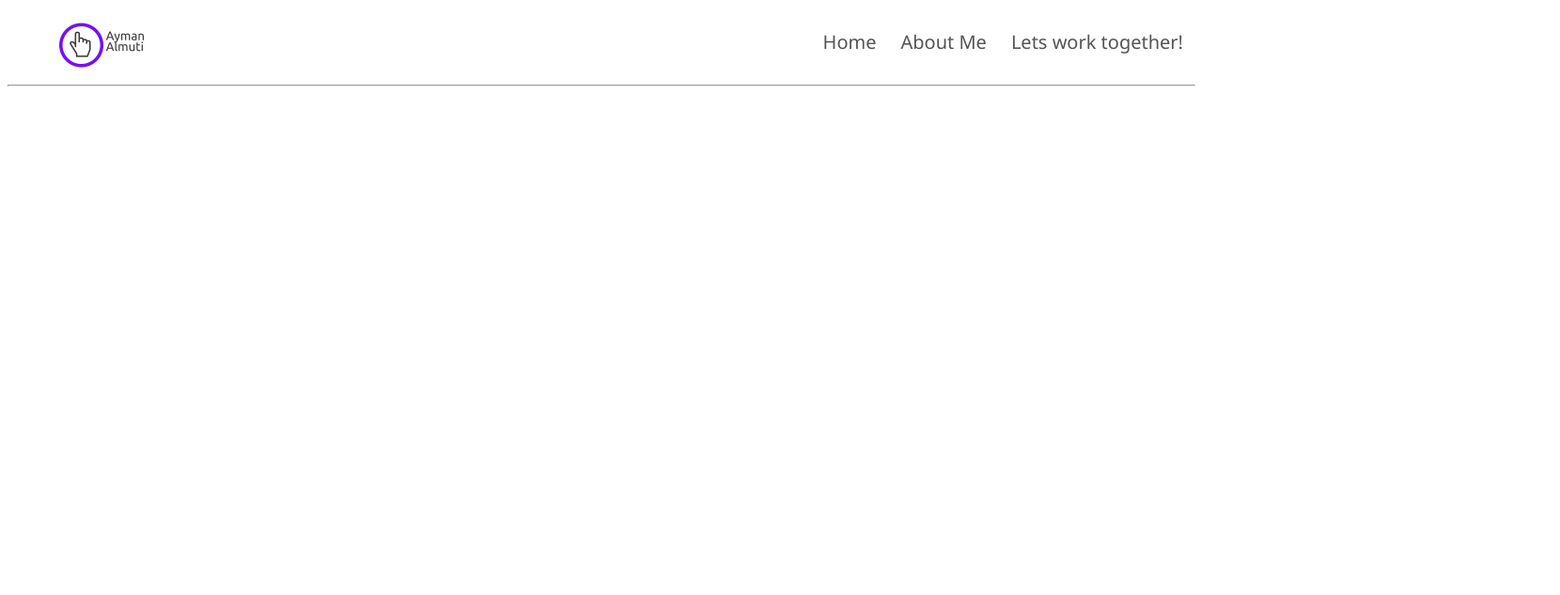
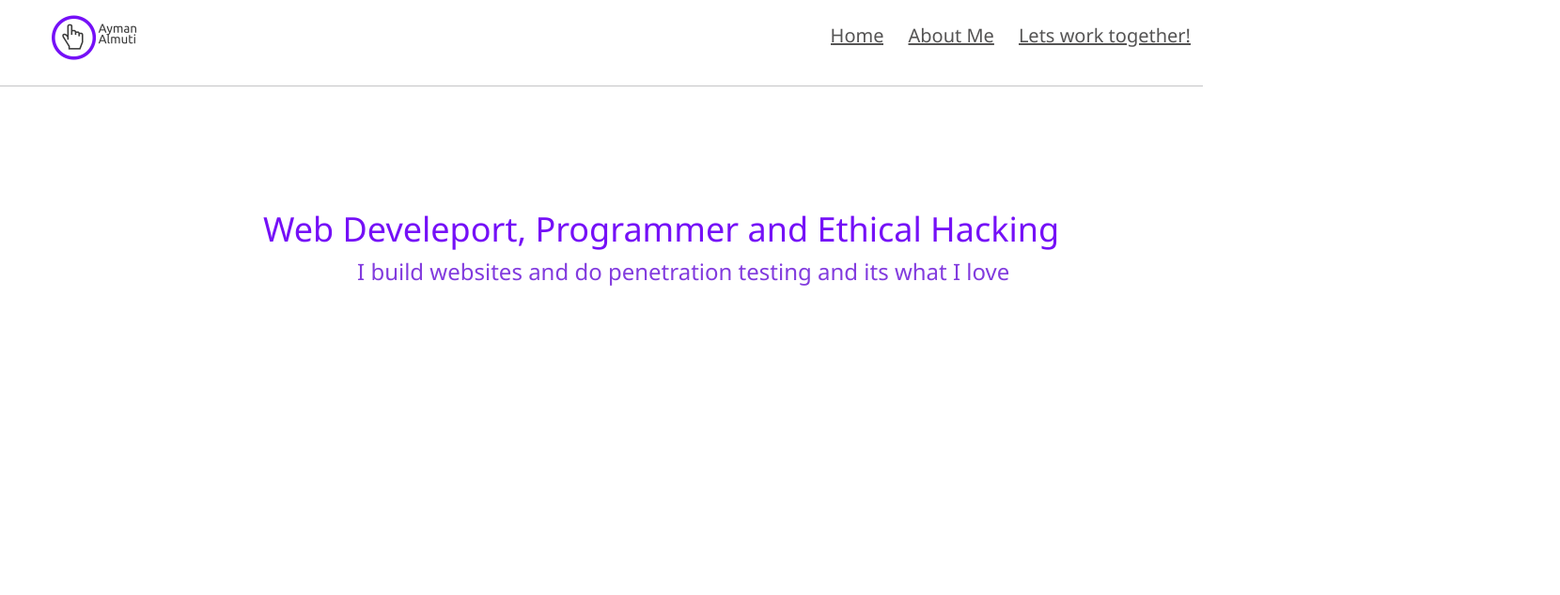
Before and after one commit to AymanAl-Muti/AymanAlmuti, a plain HTML site: page index.html in a window 1280 px wide. Shown: the whole page at 94% size, 1660 px wide, since content can reach past the window. Drawn offline with nearby package versions, Linux system fonts and the light colour scheme.

Commit message:
Update index.html

```diff
--- a/index.html
+++ b/index.html
@@ -8,12 +8,13 @@
     <title></title>
     <meta name="description" content="">
     <meta name="viewport" content="width=device-width, initial-scale=1">
+    <link href="https://cdn.jsdelivr.net/npm/bootstrap@5.0.0-beta2/dist/css/bootstrap.min.css" rel="stylesheet" integrity="sha384-BmbxuPwQa2lc/FVzBcNJ7UAyJxM6wuqIj61tLrc4wSX0szH/Ev+nYRRuWlolflfl" crossorigin="anonymous">
+    <link rel="stylesheet" href="https://www.w3schools.com/w3css/4/w3.css">
     <link rel="stylesheet" href="Home.css">
 </head>
 
-<div class="Header">
+<div class="Header" class="w3-half" class="w3-third">
     <img src="./images/e0eb0b51-7a8b-4078-af57-01850ab7308a_200x200.png" class="logo">
-
     <a class="HeaderButton">Lets work together!</a>
     <a class="HeaderButton">About Me</a>
     <a class="HeaderButton">Home</a>
@@ -21,8 +22,9 @@
 </div>
 <hr class="headerStop">
 
-<div class="body ">
-
+<div class="body" class="w3-half" class="w3-third">
+    <h1 class="Title">Web Develeport, Programmer and Ethical Hacking</h1>
+    <h3 class="desc">I build websites and do penetration testing and its what I love</h3>
 </div>
 
 
```
